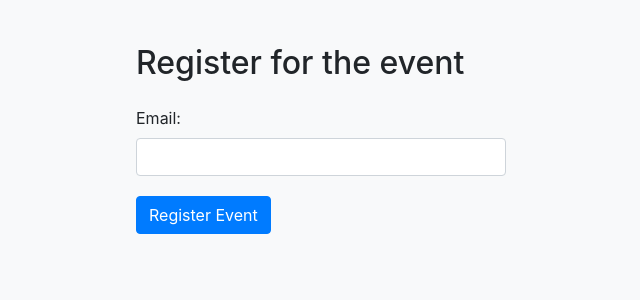
After one commit to oys2021/EventCms, a Django app: template templates/register_event.html in a window 1280 px wide. The commit adds this page. Shown: the top 300 px of the page, without its empty margins (319-959 px from the left). Run offline with Django 3.2, Linux system fonts and the light colour scheme; the template is opened without the code that fills it, so the values that code supplies are empty; some libraries are stand-ins or nearby versions.

Commit message:
registered users to events

```diff
--- a/event/urls.py
+++ b/event/urls.py
@@ -10,4 +10,5 @@ urlpatterns = [
     path('login', views.LoginView.as_view(), name='login'),
     path('home', views.HomeView.as_view(), name='home_view'),
     path('event-details/<int:event_id>', views.EventDetailsView.as_view(), name='event-details'),
+    path('register_event/<int:event_id>', views.RegisterEventView.as_view(), name='register_event'),
 ]
--- /dev/null
+++ b/templates/register_event.html
@@ -0,0 +1,74 @@
+<!DOCTYPE html>
+<html lang="en">
+<head>
+    <meta charset="UTF-8">
+    <meta name="viewport" content="width=device-width, initial-scale=1, shrink-to-fit=no">
+    <title>Django User Signup</title>
+
+    <!-- Bootstrap CSS -->
+    <link rel="stylesheet" href="https://stackpath.bootstrapcdn.com/bootstrap/4.5.2/css/bootstrap.min.css">
+
+    <!-- Custom Styles -->
+    <style>
+        body {
+            background-color: #f8f9fa;
+            padding: 20px;
+        }
+
+        .custom-container {
+            max-width: 400px;
+            margin: auto;
+        }
+
+        .signup-form {
+            margin-top: 20px;
+        }
+
+        .form-group {
+            margin-bottom: 20px;
+        }
+    </style>
+</head>
+<body>
+
+    <div class="container custom-container">
+
+        <h2 class="mt-4 mb-4">Register for the event</h2>
+        {% if messages %}
+        <div id="message-container" class="col-md-12 mx-auto">
+            {% for message in messages %}
+            <div class="alert alert-{{message.tags}} alert-dismissible fade show py-3 mt-2" role="alert">
+            <strong>Alert! </strong> {{message}}.
+            <button type="button" class="close" data-dismiss="alert" aria-label="Close">
+                <span aria-hidden="true">&times;</span>
+            </button>
+            </div>
+            {% endfor %}
+        </div>
+        {% endif %}
+        <!-- Signup Form -->
+        <form class="signup-form" method="post" action="">
+
+            {% csrf_token %}
+
+
+            <div class="form-group">
+                <label for="email">Email:</label>
+                <input type="email" class="form-control" id="email" name="email" required>
+            </div>
+            <!-- Submit Button -->
+            <div class="form-group">
+                <button type="submit" class="btn btn-primary">Register Event</button>
+            </div>
+
+        </form>
+
+    </div>
+
+    <!-- Bootstrap JS and Popper.js -->
+    <script src="https://code.jquery.com/jquery-3.5.1.slim.min.js"></script>
+    <script src="https://cdn.jsdelivr.net/npm/@popperjs/core@2.11.6/dist/umd/popper.min.js"></script>
+    <script src="https://stackpath.bootstrapcdn.com/bootstrap/4.5.2/js/bootstrap.min.js"></script>
+
+</body>
+</html>
```
Also changed, not shown: event/models.py (+8 -0 lines), event/views.py (+42 -1 lines), myevents/settings.py (+15 -0 lines), templates/event-details.html (+5 -6 lines), db.sqlite3, event/migrations/0009_registereduser.py (added).
